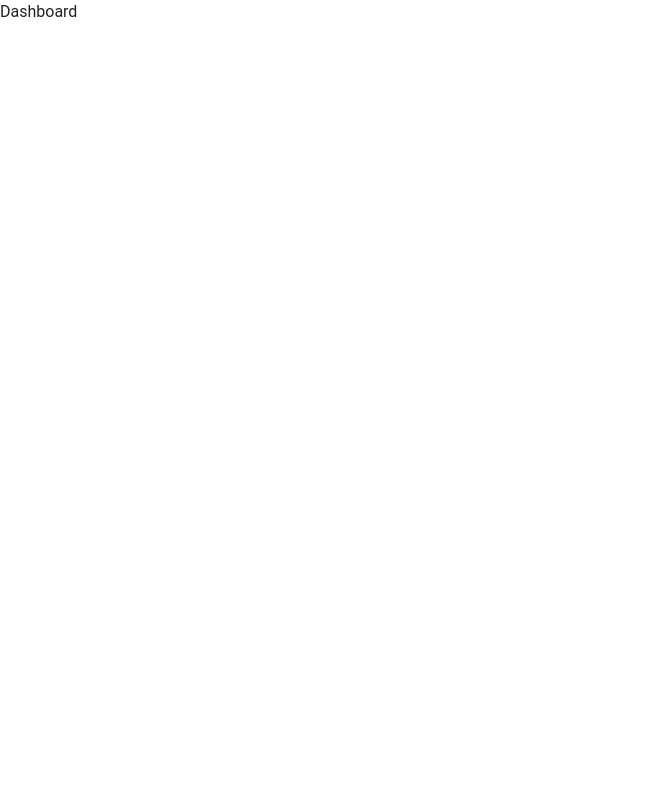
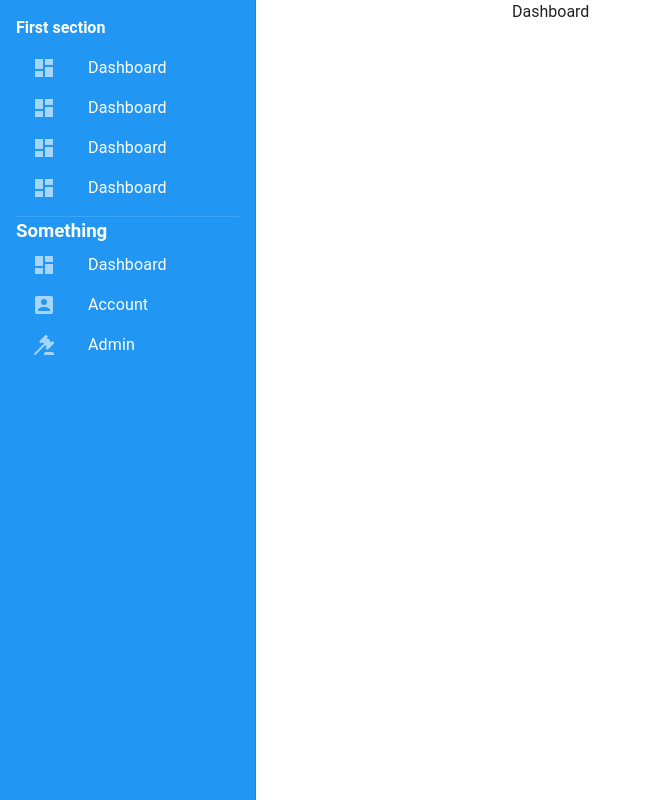
Before and after one commit to B5u2423/Bookstore-Website, a Vue app in the folder frontend/: page /admin/dashboard in a window 1280 px wide. Shown: the whole page, without its empty margins (0-651 px from the left). Built offline with nearby package versions, Linux system fonts and the light colour scheme.

Commit message:
Add new dashboard layout

```diff
--- /dev/null
+++ b/frontend/src/components/admin/AdminNavDrawer.vue
@@ -0,0 +1,45 @@
+<script setup>
+const buttons = [
+  {title: "Dashboard", icon: "mdi-view-dashboard", link: "/"},
+  {title: "Dashboard", icon: "mdi-view-dashboard", link: "/"},
+  {title: "Dashboard", icon: "mdi-view-dashboard", link: "/"},
+  {title: "Dashboard", icon: "mdi-view-dashboard", link: "/"}
+]
+</script>
+
+<template>
+
+  <v-navigation-drawer color="blue" class="pa-4">
+
+    <div> <h4>First section</h4> </div>
+    <v-list>
+      <v-list-item v-for="(item, i) in buttons" :key="i" :title="item.title" link :href="item.link" :prepend-icon="item.icon" density="compact"></v-list-item>
+    </v-list>
+
+    <v-divider></v-divider>
+
+    <div> <h3>Something</h3> </div>
+
+    <v-list-item
+      link
+      href="/"
+      prepend-icon="mdi-view-dashboard"
+      title="Dashboard"
+    ></v-list-item>
+
+    <v-list-item
+      link
+      href="/"
+      prepend-icon="mdi-account-box"
+      title="Account"
+    ></v-list-item>
+
+    <v-list-item
+      link
+      href="/"
+      prepend-icon="mdi-gavel"
+      title="Admin"
+    ></v-list-item>
+  </v-navigation-drawer>
+
+</template>
--- /dev/null
+++ b/frontend/src/layouts/DashboardLayout.vue
@@ -0,0 +1,15 @@
+<script setup>
+import AdminNavDrawer from '@/components/admin/AdminNavDrawer.vue'
+</script>
+
+<template>
+
+  <AdminNavDrawer />
+
+  <v-main>
+
+    <router-view></router-view>
+
+  </v-main>
+
+</template>
```
Also changed, not shown: frontend/src/router/index.js (+5 -4 lines), frontend/src/layouts/StandardLayout.vue (renamed from frontend/src/layouts/AdminLayout.vue).
